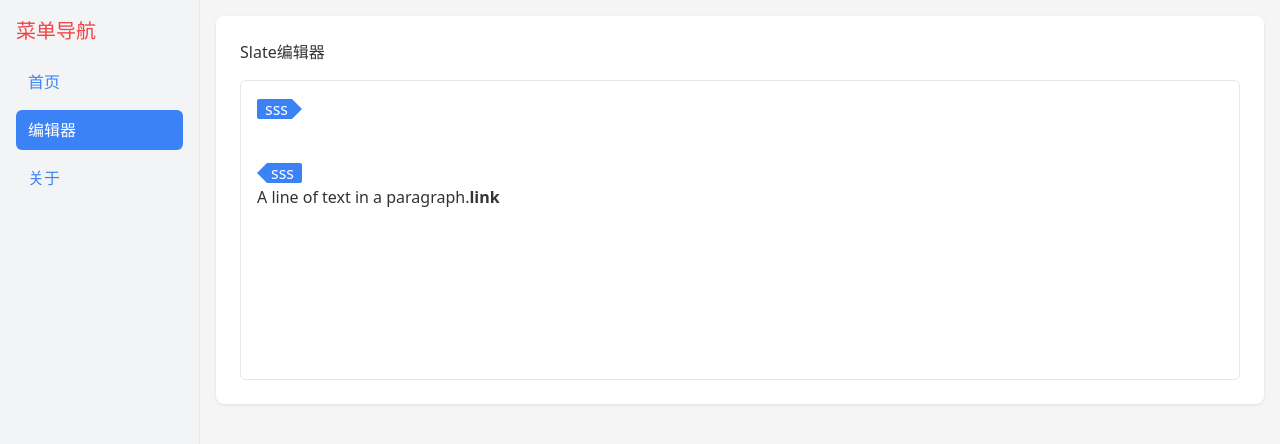
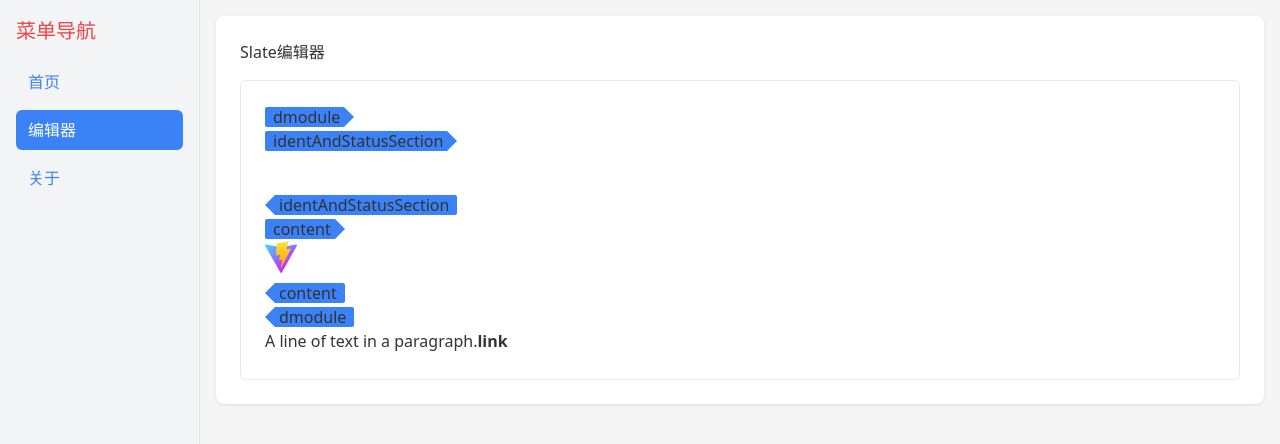
Before and after one commit to hafanyao/slate-editor, a React (Vite) app: page /editor in a window 1280 px wide. Shown: the top 444 px of the page. Built offline with nearby package versions, Linux system fonts and the light colour scheme.

Commit message:
剥离 renderLeaf 和 renderElement

```diff
--- a/src/pages/editor/Editor.css
+++ b/src/pages/editor/Editor.css
@@ -1,5 +1,5 @@
 .dmodule-span {
-  @apply inline-flex items-center h-[20px] relative text-white bg-blue-500;
+  @apply inline-flex items-center h-[20px] relative bg-blue-500;
 }
 
 .right-arrow {
--- a/src/pages/editor/Editor.tsx
+++ b/src/pages/editor/Editor.tsx
@@ -1,7 +1,15 @@
 import React, { useMemo, useState, useCallback } from 'react';
 import { Editor, Element, Transforms, createEditor } from 'slate';
-import { Slate, Editable, withReact, ReactEditor } from 'slate-react';
+import {
+  Slate,
+  Editable,
+  withReact,
+  ReactEditor,
+  type RenderLeafProps,
+} from 'slate-react';
 import { CustomEditor } from '../../utils/Slate/Editor';
+import { Leaf as LeafForm } from './LeafForm';
+import { Element as CustomElement } from '../editor/Element';
 import './Editor.css';
 
 const EditorApp: React.FC = () => {
@@ -26,7 +34,16 @@ const EditorApp: React.FC = () => {
               nodeType: 'element',
               type: 'content',
               attributes: {},
-              children: [],
+              children: [
+                {
+                  nodeType: 'element',
+                  type: 'image',
+                  attributes: {
+                    src: '/public/vite.svg',
+                  },
+                  children: [],
+                },
+              ],
             },
           ],
         },
@@ -46,58 +63,15 @@ const EditorApp: React.FC = () => {
     []
   );
 
-  const Leaf = props => {
-    const fontWeight = props.leaf.bold ? 'bold' : 'normal';
-    console.log(fontWeight);
-    return (
-      <span {...props.attributes} style={{ fontWeight }}>
-        {props.children}
-      </span>
-    );
-  };
+  const renderLeaf = useCallback(
+    (props: RenderLeafProps) => <LeafForm {...props} />,
+    []
+  );
 
-  const renderLeaf = useCallback(props => {
-    return <Leaf {...props} />;
-  }, []);
-
-  // const renderElementFn = useCallback(
-  //   (props: any) => <renderElement {...props} />,
-  //   []
-  // );
-
-  const CodeElement = props => {
-    return (
-      <pre {...props.attributes}>
-        <code>{props.children}</code>
-      </pre>
-    );
-  };
-
-  const DefaultElement = props => {
-    return <p {...props.attributes}>{props.children}</p>;
-  };
-
-  const DModuleElement = props => {
-    console.log(props);
-    return (
-      <div {...props.attributes}>
-        <span className="dmodule-span right-arrow">sss</span>
-        <div className="min-h-10"></div>
-        <span className="dmodule-span left-arrow">sss</span>
-      </div>
-    );
-  };
-
-  const renderElement = useCallback(props => {
-    switch (props.element.type) {
-      case 'code':
-        return <CodeElement {...props} />;
-      case 'dmodule':
-        return <DModuleElement {...props} />;
-      default:
-        return <DefaultElement {...props} />;
-    }
-  }, []);
+  const renderElement = useCallback(
+    (props: any) => <CustomElement {...props} />,
+    []
+  );
 
   return (
     <div className="page-container">
@@ -116,29 +90,9 @@ const EditorApp: React.FC = () => {
             // }
           }}>
           <Editable
+            className="p-2 outline-none"
             renderLeaf={renderLeaf}
             renderElement={renderElement}
-            // onKeyDown={handleKeyDown}
-            onKeyDown={event => {
-              if (!event.ctrlKey) return;
-              switch (event.key) {
-                case '`': {
-                  event.preventDefault();
-                  CustomEditor.toggleCodeBlock(editor);
-                  break;
-                }
-                case 'b': {
-                  event.preventDefault();
-                  CustomEditor.toggleBoldMark(editor);
-                  break;
-                }
-                case 'Enter': {
-                  event.preventDefault();
-                  CustomEditor.getCursorPos(editor);
-                  break;
-                }
-              }
-            }}
           />
         </Slate>
       </div>
--- /dev/null
+++ b/src/pages/editor/Element.tsx
@@ -0,0 +1,109 @@
+const CodeElement = props => {
+  return (
+    <pre {...props.attributes}>
+      <code>{props.children}</code>
+    </pre>
+  );
+};
+
+const ImageElement = props => {
+  return (
+    <div {...props.attributes}>
+      <img src={props.element.attributes.src} alt="" />
+    </div>
+  );
+};
+
+const DefaultElement = props => {
+  return <p {...props.attributes}>{props.children}</p>;
+};
+
+const ContentElement = props => {
+  return (
+    <div {...props.attributes}>
+      <span className="dmodule-span right-arrow">{props.element.type}</span>
+      <div className="min-h-10">{props.children}</div>
+      <span className="dmodule-span left-arrow">{props.element.type}</span>
+    </div>
+  );
+};
+
+const DModuleElement = props => {
+  return (
+    <div {...props.attributes}>
+      <span className="dmodule-span right-arrow">{props.element.type}</span>
+      <div className="min-h-10">{props.children}</div>
+      <span className="dmodule-span left-arrow">{props.element.type}</span>
+    </div>
+  );
+};
+
+const IdentAndStatusSectionElement = props => {
+  return (
+    <div {...props.attributes}>
+      <span className="dmodule-span right-arrow">{props.element.type}</span>
+      <div className="min-h-10">{props.children}</div>
+      <span className="dmodule-span left-arrow">{props.element.type}</span>
+    </div>
+  );
+};
+
+export const Element = (props: any) => {
+  const { attributes, children, element } = props;
+  switch (element.type) {
+    case 'code':
+      return <CodeElement {...props} />;
+    case 'image':
+      return <ImageElement {...props} />;
+    case 'content':
+      return <ContentElement {...props} />;
+    case 'dmodule':
+      return <DModuleElement {...props} />;
+    case 'identAndStatusSection':
+      return <IdentAndStatusSectionElement {...props} />;
+    default:
+      return <DefaultElement {...props} />;
+    // case 'block-quote':
+    //   return (
+    //     <blockquote style={style} {...attributes}>
+    //       {children}
+    //     </blockquote>
+    //   );
+    // case 'bulleted-list':
+    //   return (
+    //     <ul style={style} {...attributes}>
+    //       {children}
+    //     </ul>
+    //   );
+    // case 'heading-one':
+    //   return (
+    //     <h1 style={style} {...attributes}>
+    //       {children}
+    //     </h1>
+    //   );
+    // case 'heading-two':
+    //   return (
+    //     <h2 style={style} {...attributes}>
+    //       {children}
+    //     </h2>
+    //   );
+    // case 'list-item':
+    //   return (
+    //     <li style={style} {...attributes}>
+    //       {children}
+    //     </li>
+    //   );
+    // case 'numbered-list':
+    //   return (
+    //     <ol style={style} {...attributes}>
+    //       {children}
+    //     </ol>
+    //   );
+    // case 'paragraph':
+    //   return (
+    //     <p style={style} {...attributes}>
+    //       {children}
+    //     </p>
+    //   );
+  }
+};
--- /dev/null
+++ b/src/pages/editor/LeafForm.tsx
@@ -0,0 +1,19 @@
+import type { RenderLeafProps } from 'slate-react';
+
+export const Leaf = (props: RenderLeafProps) => {
+  const { attributes, children, leaf } = props;
+  let content = children;
+  if ((leaf as any).bold) {
+    content = <strong>{children}</strong>;
+  }
+  if ((leaf as any).code) {
+    content = <code>{children}</code>;
+  }
+  if ((leaf as any).italic) {
+    content = <em>{children}</em>;
+  }
+  if ((leaf as any).underline) {
+    content = <u>{children}</u>;
+  }
+  return <span {...attributes}>{content}</span>;
+};
```
Also changed, not shown: src/pages/editor/Editor-o.css (added, +43 -0 lines).
